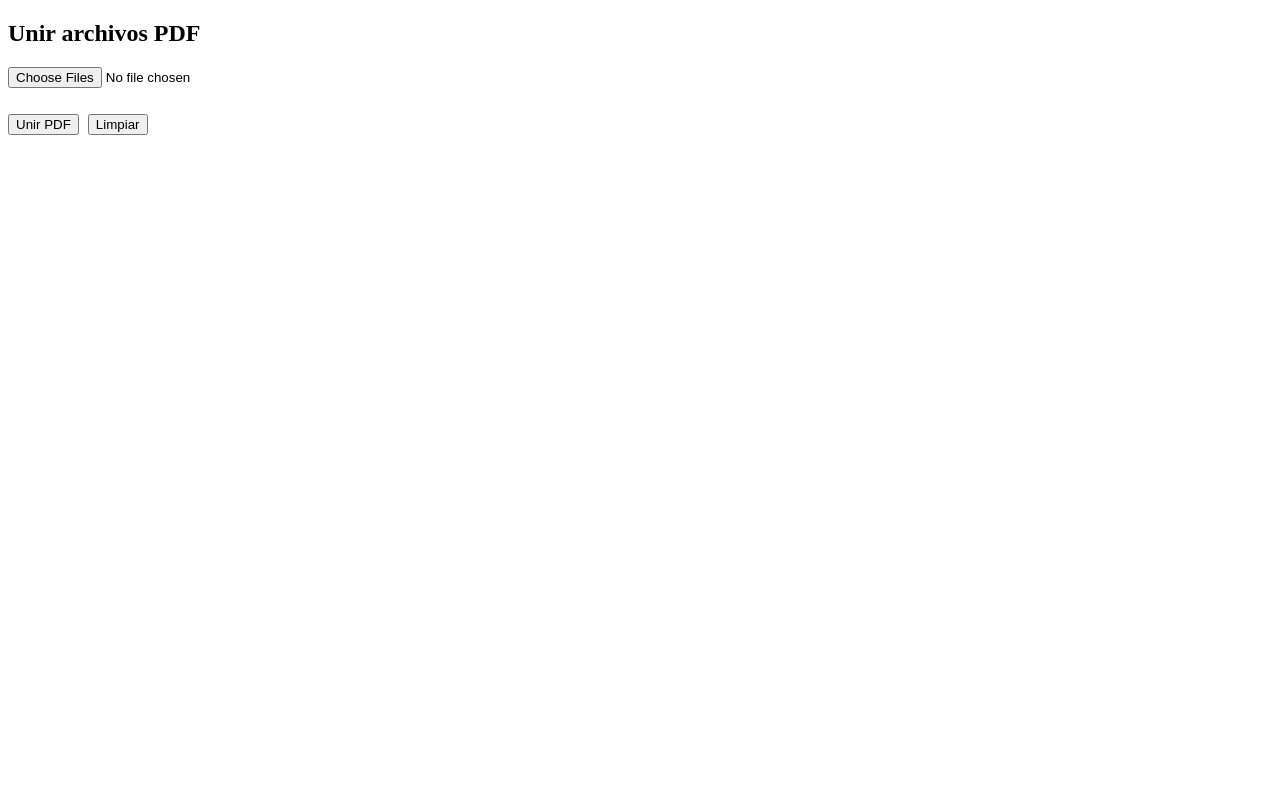
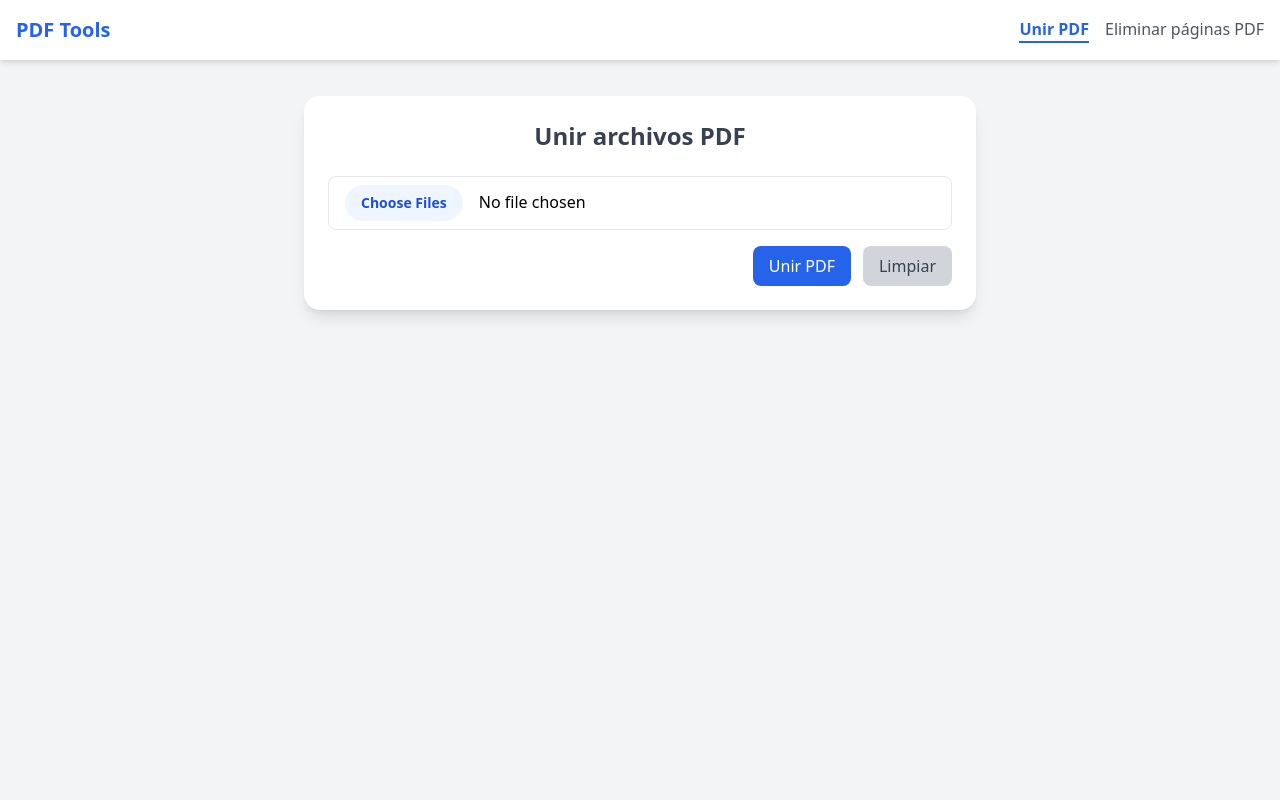
Before and after one commit to LeonardoDiazO/pdfApp, a Flask app: page / in a window 1280 px wide. Run offline with Flask 3, Linux system fonts and the light colour scheme; some libraries are stand-ins or nearby versions.

Commit message:
feat: navbar para una mejor visualizacion de las herramientas del pdf

```diff
--- a/templates/index.html
+++ b/templates/index.html
@@ -4,32 +4,49 @@
   <meta charset="UTF-8">
   <title>Unir PDFs</title>
   <script src="https://cdn.jsdelivr.net/npm/sortablejs@1.14.0/Sortable.min.js"></script>
-    <style>
-        #file-list { list-style: none; padding: 0; }
-        #file-list li {
-            padding: 8px;
-            margin: 5px;
-            border: 1px solid #ccc;
-            background-color: #f9f9f9;
-            cursor: move;
-        }
-        button {
-            margin-top: 10px;
-            margin-right: 5px;
-        }
-    </style>
+  <script src="https://cdn.tailwindcss.com"></script>
 </head>
-<body>
-    <h2>Unir archivos PDF</h2>
+<body class="bg-gray-100 min-h-screen">
 
-    <form id="pdfForm" action="/" method="POST" enctype="multipart/form-data">
-        <input type="file" id="pdfFiles" name="pdfs" multiple required accept="application/pdf">
-        <ul id="file-list"></ul>
+  <!-- ✅ NAVBAR FIJO -->
+  <nav class="bg-white shadow-md fixed top-0 left-0 right-0 z-50">
+    <div class="max-w-7xl mx-auto px-4 py-4 flex justify-between items-center">
+      <div class="text-xl font-bold text-blue-600">PDF Tools</div>
+      <div class="flex space-x-4">
+        <a href="/" class="text-blue-600 font-semibold border-b-2 border-blue-600">Unir PDF</a>
+        <a href="/eliminar" class="text-gray-600 hover:text-blue-600 hover:border-b-2 hover:border-blue-600">Eliminar páginas PDF</a>
+      </div>
+    </div>
+  </nav>
+
+  <!-- ✅ CONTENIDO -->
+  <main class="pt-24 px-4">
+    <div class="bg-white p-6 rounded-2xl shadow-lg w-full max-w-2xl mx-auto">
+      <h2 class="text-2xl font-bold text-center mb-6 text-gray-700">Unir archivos PDF</h2>
+
+      <form id="pdfForm" action="/" method="POST" enctype="multipart/form-data" class="space-y-4">
+        <input type="file" id="pdfFiles" name="pdfs" multiple required accept="application/pdf"
+               class="w-full border rounded-lg px-4 py-2 file:mr-4 file:py-2 file:px-4 file:rounded-full file:border-0 file:text-sm file:font-semibold file:bg-blue-50 file:text-blue-700 hover:file:bg-blue-100"/>
+
+        <ul id="file-list" class="list-none p-0 space-y-2"></ul>
+
         <input type="hidden" name="order" id="orderInput">
-        <button type="submit">Unir PDF</button>
-        <button type="button" id="clearBtn">Limpiar</button>
+
+        <div class="flex justify-end space-x-3">
+          <button type="submit"
+                  class="bg-blue-600 text-white px-4 py-2 rounded-lg hover:bg-blue-700 transition">
+            Unir PDF
+          </button>
+          <button type="button" id="clearBtn"
+                  class="bg-gray-300 text-gray-700 px-4 py-2 rounded-lg hover:bg-gray-400 transition">
+            Limpiar
+          </button>
+        </div>
       </form>
+    </div>
+  </main>
 
+  <!-- ✅ JS PARA ORDENAR Y LIMPIAR -->
   <script>
     const input = document.getElementById("pdfFiles");
     const fileList = document.getElementById("file-list");
@@ -49,6 +66,7 @@
         const li = document.createElement("li");
         li.textContent = file.name;
         li.dataset.index = index;
+        li.className = "bg-gray-50 border px-4 py-2 rounded cursor-move shadow-sm";
         fileList.appendChild(li);
       });
 
@@ -70,7 +88,6 @@
       orderInput.value = order.join(",");
     }
 
-        // Limpiar manual
     clearBtn.addEventListener("click", () => {
       document.getElementById("pdfForm").reset();
       fileList.innerHTML = "";
@@ -78,14 +95,13 @@
       filesArray = [];
     });
 
-        // También limpia después de enviar
     document.getElementById("pdfForm").addEventListener("submit", () => {
       setTimeout(() => {
         document.getElementById("pdfForm").reset();
         fileList.innerHTML = "";
         orderInput.value = "";
         filesArray = [];
-            }, 1000); // Espera a que inicie la descarga
+      }, 1000);
     });
   </script>
 </body>
```
Lines whose indentation alone changed are shown as unchanged.
